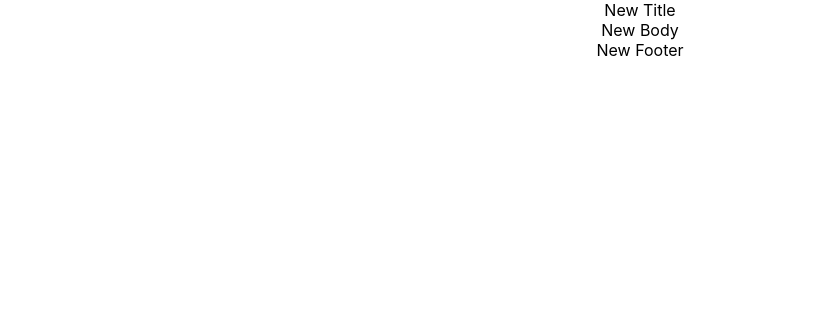
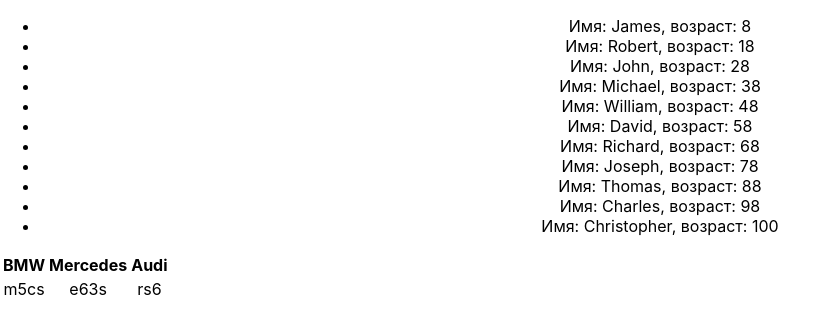
Before and after one commit to ivanrussui/microtasks-new, a React (Create React App) app: page / in a window 1280 px wide. Shown: the top 334 px of the page, without its empty margins (0-837 px from the left). Built offline with nearby package versions, Linux system fonts and the light colour scheme.

Commit message:
02 - Метод map

```diff
--- /dev/null
+++ b/src/02/StudentsAndTopCars.tsx
@@ -0,0 +1,31 @@
+import {Students} from './components/Students';
+import {TopCars} from './components/TopCars';
+
+const students = [
+    {id: 1, name: 'James', age: 8},
+    {id: 2, name: 'Robert', age: 18},
+    {id: 3, name: 'John', age: 28},
+    {id: 4, name: 'Michael', age: 38},
+    {id: 5, name: 'William', age: 48},
+    {id: 6, name: 'David', age: 58},
+    {id: 7, name: 'Richard', age: 68},
+    {id: 8, name: 'Joseph', age: 78},
+    {id: 9, name: 'Thomas', age: 88},
+    {id: 10, name: 'Charles', age: 98},
+    {id: 11, name: 'Christopher', age: 100},
+];
+
+const topCars = [
+    {manufacturer: 'BMW', model: 'm5cs'},
+    {manufacturer: 'Mercedes', model: 'e63s'},
+    {manufacturer: 'Audi', model: 'rs6'}
+];
+
+export const StudentsAndTopCars = () => {
+    return (
+        <>
+            <Students students={students}/>
+            <TopCars topCars={topCars}/>
+        </>
+    );
+};
--- /dev/null
+++ b/src/02/components/Students.tsx
@@ -0,0 +1,27 @@
+import React, {FC} from 'react';
+
+type StudentType = {
+    id: number
+    name: string
+    age: number
+}
+
+type StudentsType = {
+    // students: any
+    // students: StudentType[]
+    students: Array<StudentType>
+}
+
+export const Students: FC<StudentsType> = ({students}) => {
+    return (
+        <ul>
+            {students.map(el => <li key={el.id}>Имя: {el.name}, возраст: {el.age}</li>)}
+
+            {/*альтернатива*/}
+            {/*{students.map((el, index) => {*/}
+            {/*    debugger*/}
+            {/*    return <li key={index}>Номер: {el.id}, имя: {el.name}, возраст: {el.age}</li>;*/}
+            {/*})}*/}
+        </ul>
+    );
+};
--- /dev/null
+++ b/src/02/components/TopCars.tsx
@@ -0,0 +1,27 @@
+import React, {FC} from 'react';
+
+type TopCarType = {
+    manufacturer: string
+    model: string
+}
+
+type TopCarsType = {
+    topCars: Array<TopCarType>
+}
+
+export const TopCars: FC<TopCarsType> = ({topCars}) => {
+    return (
+        <table>
+            <tr>
+                {topCars.map((el, index) => {
+                    return <th key={index}>{el.manufacturer}</th>;
+                })}
+            </tr>
+            <tr>
+                {topCars.map((el, index) => {
+                    return <td key={index}>{el.model}</td>;
+                })}
+            </tr>
+        </table>
+    );
+};
--- a/src/App.tsx
+++ b/src/App.tsx
@@ -1,11 +1,13 @@
 import React from 'react';
 import './App.css';
 import {Site} from './01/Site';
+import {StudentsAndTopCars} from './02/StudentsAndTopCars';
 
 function App() {
     return (
         <div className="App">
-            <Site/>
+            {/*<Site/>*/}
+            <StudentsAndTopCars/>
         </div>
     );
 }
```
